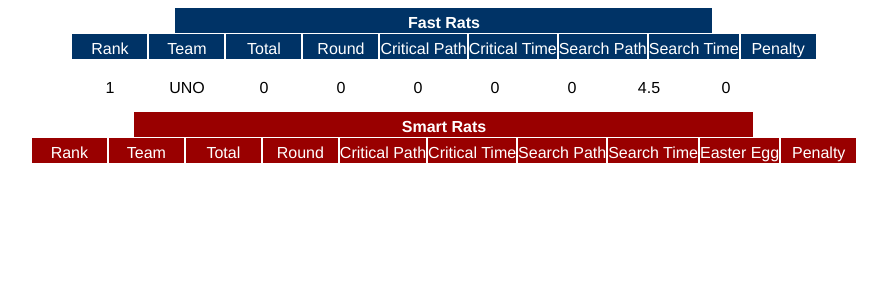
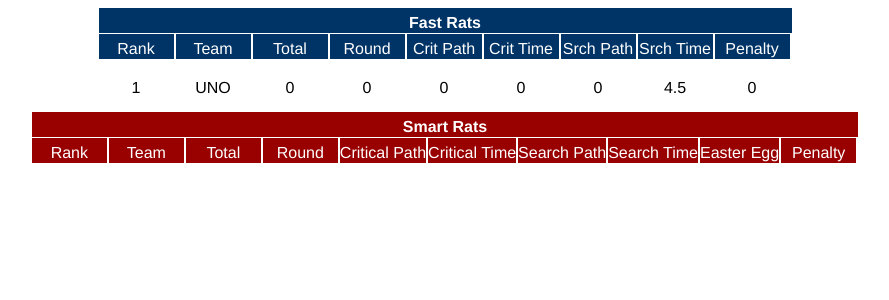
Before and after one commit to scalemailted/Dynamic-Leaderboard, a Django app: page /robotics_scoreboard/ in a window 1280 px wide. Shown: the top 300 px of the page, without its empty margins (196-1085 px from the left). Run offline with Django 3.2, Linux system fonts and the light colour scheme; data comes from the database, SQL or seed files in the repository; both versions use the stored data as it was after the commit; some libraries are stand-ins or nearby versions.

Commit message:
Altered css to retain row spacing when displayed in a larger screenspace.

```diff
--- a/scoreboard/static/robotics_scoreboard/leaderboard.css
+++ b/scoreboard/static/robotics_scoreboard/leaderboard.css
@@ -30,62 +30,6 @@
   display: block;
 }
 
-/*
-#fast_rats ul
-{
-float: left;
-margin: 0;
-padding: 0;
-list-style-type: none;
-text-align: center;
-}
-
-#fast_rats ul li { display: inline; }
-
-#fast_rats ul li a
-{
-text-decoration: none;
-padding: .2em 1em;
-color: #fff;
-background-color: #036;
-}
-
-#fast_rats ul li a:hover
-{
-color: #fff;
-background-color: #369;
-}
-
-
-#smart_rats ul
-{
-float: right;
-margin: 0;
-padding: 0;
-list-style-type: none;
-text-align: center;
-}
-
-#smart_rats ul li { display: inline; }
-
-#smart_rats ul li a
-{
-text-decoration: none;
-padding: .2em 1em;
-color: #fff;
-background-color: #900;
-}
-
-#smart_rats ul li a:hover
-{
-color: #fff;
-background-color: #c08;
-}
-
-*/
-
-
-
 .right-title
 {
     padding-top: 5px;
@@ -98,7 +42,7 @@
     border-top: 0;
     border-bottom-width: 1px;
     border-color: #fff;
-    width: 619px;
+    width: 100%; !important
 
 }
 
@@ -115,7 +59,7 @@
     border-top: 0;
     border-bottom-width: 1px;
     border-color: #fff;
-    width: 537px;
+    width: 100%;
 
 }
 
--- a/scoreboard/templates/robotics_scoreboard/leaderboard.html
+++ b/scoreboard/templates/robotics_scoreboard/leaderboard.html
@@ -57,10 +57,10 @@
             	    <span id="left-header" class="team">Team</span>
                     <span id="left-header" class="total_score">Total</span>
                     <span id="left-header" class="round_score">Round</span>
-                    <span id="left-header" class="critical_path">Critical Path</span>
-                    <span id="left-header" class="critical_time">Critical Time</span>
-                    <span id="left-header" class="search_path">Search Path</span>
-                    <span id="left-header" class="search_time">Search Time</span>
+                    <span id="left-header" class="critical_path">Crit Path</span>
+                    <span id="left-header" class="critical_time">Crit Time</span>
+                    <span id="left-header" class="search_path">Srch Path</span>
+                    <span id="left-header" class="search_time">Srch Time</span>
                     <span id="left-header" class="penalty">Penalty</span>
                 </div>
                 <ol id="leaderboard"></ol>
```
Also changed, not shown: scoreboard/db.sqlite3.
